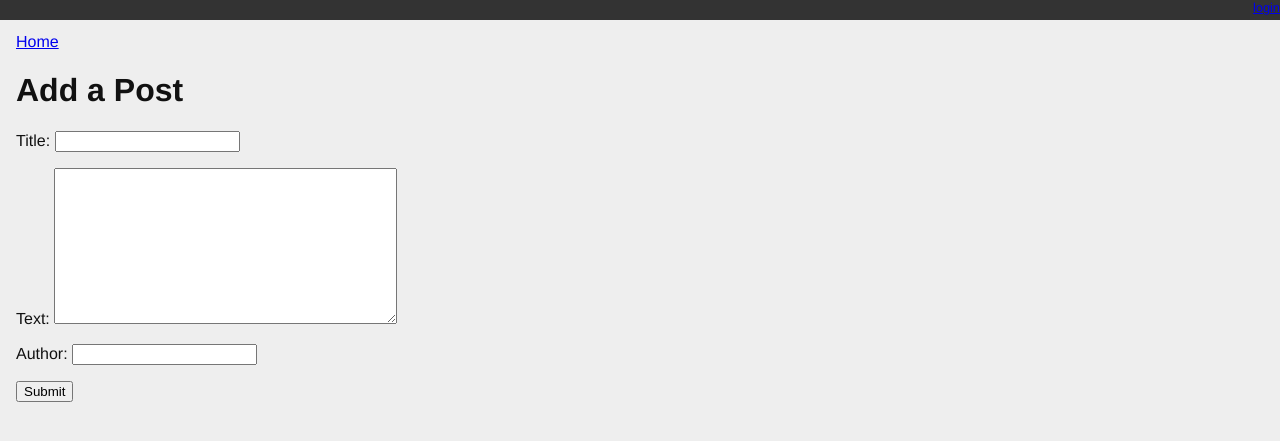
After one commit to kellyros12/django-blog, a Django app: page /add/ in a window 1280 px wide. The commit adds this page. Shown: the top 441 px of the page. Run offline with Django 3.2, Linux system fonts and the light colour scheme.

Commit message:
Added option to create a new post

```diff
--- /dev/null
+++ b/blogging/forms.py
@@ -0,0 +1,8 @@
+from django.forms import ModelForm
+from blogging.models import Comment
+
+
+class NewPost(ModelForm):
+    class Meta:
+        model = Comment
+        fields = ["title", "text", "author"]
--- a/blogging/models.py
+++ b/blogging/models.py
@@ -24,3 +24,12 @@ class Category(models.Model):
 
     class Meta:
         verbose_name_plural = "Categories"
+
+
+class Comment(models.Model):
+    title = models.CharField(max_length=128)
+    text = models.TextField(blank=True)
+    author = models.CharField(max_length=128, blank=True)
+
+    def __str__(self):
+        return self.title
--- /dev/null
+++ b/blogging/templates/blogging/add.html
@@ -0,0 +1,10 @@
+{% extends "base.html" %}
+{% block content %}
+<a class="backlink" href="/">Home</a>
+<h1>Add a Post</h1>
+<form method="post">
+    {% csrf_token %}
+    {{form.as_p}}
+    <button type="submit" class="btn btn-default">Submit</button>
+</form>
+{% endblock %}
--- a/blogging/templates/blogging/list.html
+++ b/blogging/templates/blogging/list.html
@@ -1,4 +1,6 @@
-{% extends "base.html" %}{% block content %}
+{% extends "base.html" %}
+{% block content %}
+  <a class="add_post" href="/add/">New Post</a>
   <h1>Recent Posts</h1>
   {% comment %} here is where the query happens {% endcomment %}
   {% for post in post_list %}
--- a/blogging/urls.py
+++ b/blogging/urls.py
@@ -1,10 +1,11 @@
 from django.urls import path
 
 # from blogging.views import list_view, detail_view
-from blogging.views import BlogListView, BlogDetailView
+from blogging.views import BlogListView, BlogDetailView, add_model
 
 urlpatterns = [
     path("", BlogListView.as_view(), name="blog_index"),
+    path("add/", add_model, name="add_post"),
     path("posts/<int:pk>/", BlogDetailView.as_view(), name="blog_detail"),
 ]
 
--- a/blogging/views.py
+++ b/blogging/views.py
@@ -1,9 +1,12 @@
-from django.shortcuts import render
+from django.shortcuts import render, redirect
 from django.http import HttpResponse, HttpResponseRedirect, Http404
+from django.contrib.auth.models import User
 from django.template import loader
 from blogging.models import Post
 from django.views.generic.list import ListView
 from django.views.generic.detail import DetailView
+from blogging.forms import NewPost
+from django.utils import timezone
 
 
 class BlogListView(ListView):
@@ -15,6 +18,33 @@ class BlogListView(ListView):
 class BlogDetailView(DetailView):
     queryset = Post.objects.exclude(published_date__exact=None)
     template_name = "blogging/detail.html"
+
+
+def add_model(request):
+    if request.method == "POST":
+        form = NewPost(request.POST)
+        if form.is_valid():
+            model_instance = form.save(commit=False)
+            model_instance.timestamp = timezone.now()
+            model_instance.save()
+            if User.objects.filter(username=model_instance.author).exists():
+                new_author = User.objects.get(username=model_instance.author)
+            else:
+                new_author = User.objects.create_user(model_instance.author)
+            newpost = Post(
+                title=model_instance.title,
+                text=model_instance.text,
+                author=new_author,
+                created_date=model_instance.timestamp,
+                modified_date=model_instance.timestamp,
+                published_date=model_instance.timestamp,
+            )
+            newpost.save()
+            return redirect("/")
+
+    else:
+        form = NewPost()
+        return render(request, "blogging/add.html", {"form": form})
 
 
 # def detail_view(request, post_id):
```
Also changed, not shown: blogging/migrations/0003_auto_20201122_2051.py (added), blogging/migrations/0004_comment_author.py (added).
